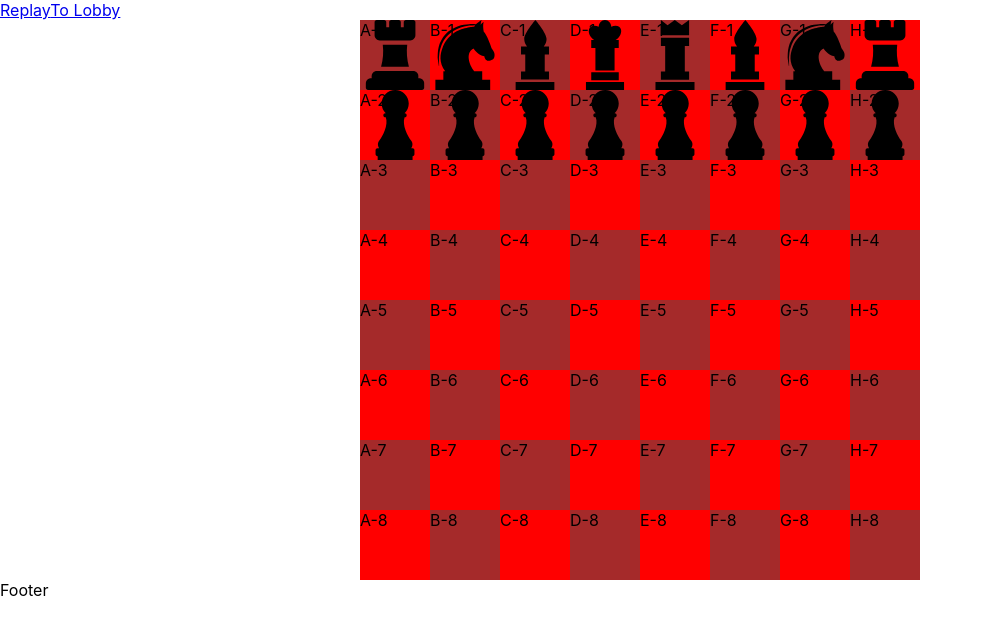
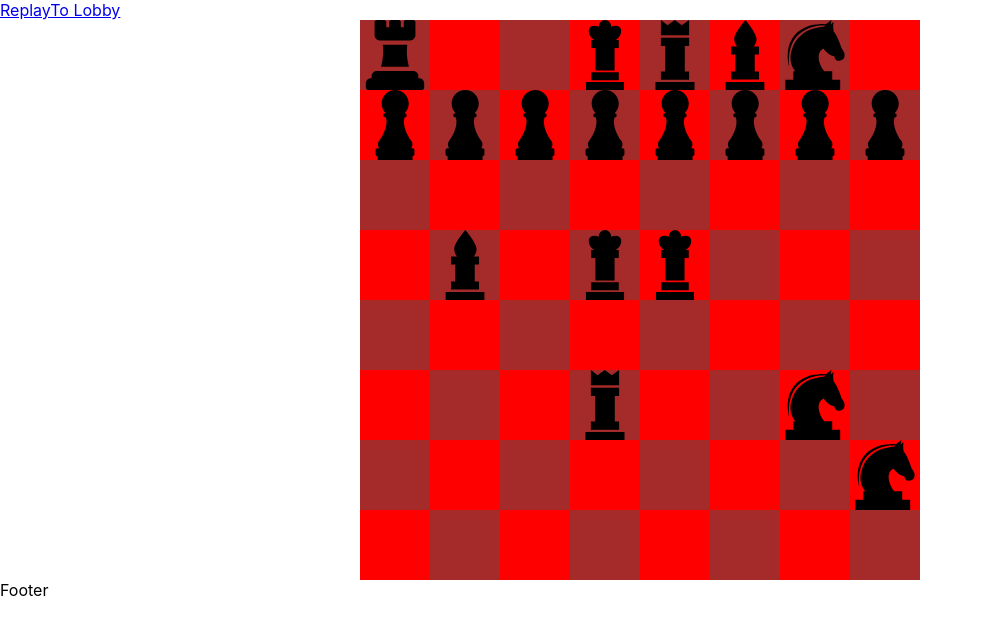
Before and after one commit to SixStringer91/codejam-chess, a React (Create React App) app: page /Game in a window 1280 px wide. Shown: the top 634 px of the page, without its empty margins (0-982 px from the left). Built offline with nearby package versions, Linux system fonts and the light colour scheme.

Commit message:
feat: add chess figures logic

```diff
--- a/src/components/main/game/figure/figure.data.ts
+++ b/src/components/main/game/figure/figure.data.ts
@@ -15,12 +15,30 @@ export const figures = {
   KING: {
     name: ChessFigures.KING,
     pic: king,
-    id: ChessID.K
+    id: ChessID.K,
+    moveCheck(figure: IMoveCheck, square: IMoveCheck) {
+      const check = (figure.x - square.x === 1
+        || figure.x - square.x === -1
+        || figure.x - square.x === 0)
+        && (figure.y - square.y === 1
+          || figure.y - square.y === -1
+          || figure.y - square.y === 0);
+      if (check) return true;
+      return false;
+    }
   },
   QUEEN: {
     name: ChessFigures.QUEEN,
     pic: queen,
-    id: ChessID.Q
+    id: ChessID.Q,
+    moveCheck(figure: IMoveCheck, square: IMoveCheck) {
+      const check = ((Math.abs(figure.x - square.x))
+        && Math.abs(figure.y - square.y))
+        || figure.x === square.x
+        || figure.y === square.y;
+      if (check) return true;
+      return false;
+    }
   },
   HORSE: {
     name: ChessFigures.HORSE,
@@ -37,7 +55,13 @@ export const figures = {
   BISHOP: {
     name: ChessFigures.BISHOP,
     pic: bishop,
-    id: ChessID.B
+    id: ChessID.B,
+    moveCheck(figure: IMoveCheck, square: IMoveCheck) {
+      const check = Math.abs(figure.x - square.x)
+      === Math.abs(figure.y - square.y);
+      if (check) return true;
+      return false;
+    }
   },
   PAWN: {
     name: ChessFigures.PAWN,
--- a/src/components/main/game/game.style.scss
+++ b/src/components/main/game/game.style.scss
@@ -14,13 +14,22 @@ $block-size:$grid-size/8;
   height:$block-size;
   background-color:red;
 }
-.chess-square:hover{
-  background-color:yellow !important;
-  cursor: pointer;
-  transition: background-color .2s;
-}
+// .chess-square:hover{
+//   background-color:yellow !important;
+//   cursor: pointer;
+//   transition: background-color .2s;
+// }
 
 .figure{
   position:absolute;
-  width:$block-size
+  width:$block-size;
+  cursor: pointer;
 }
+
+.can_move{
+  position:absolute;
+  background-color:yellow;
+  width:$block-size;
+  height:$block-size;
+  opacity: 0.5;
+}
--- a/src/components/main/game/game.tsx
+++ b/src/components/main/game/game.tsx
@@ -5,36 +5,72 @@ import { MagicNumbers, ChessID } from '../../../enums/enums';
 import './game.style.scss';
 import Figure from './figure/figure.component';
 import { figures } from './figure/figure.data';
+import Square from './square/square.component';
 
 const chessMark = ['A', 'B', 'C', 'D', 'E', 'F', 'G', 'H'];
 function Game() {
-  // eslint-disable-next-line max-len
-  const chosenFigure = useSelector((state:RootState) => state.userGrid.chosenFigure);
-  console.log('game');
+  const { chosenFigure } = useSelector((state: RootState) => state.userGrid);
   const {
     H, K, R, B, Q, P
   } = ChessID;
   const gridScheme = [
-    [R, H, B, Q, K, B, H, R],
+    [R, 0, 0, Q, K, B, H, 0],
     [P, P, P, P, P, P, P, P],
     [0, 0, 0, 0, 0, 0, 0, 0],
+    [0, B, 0, Q, Q, 0, 0, 0],
     [0, 0, 0, 0, 0, 0, 0, 0],
-    [0, 0, 0, 0, 0, 0, 0, 0],
-    [0, 0, 0, 0, 0, 0, 0, 0],
-    [0, 0, 0, 0, 0, 0, 0, 0],
+    [0, 0, 0, K, 0, 0, H, 0],
+    [0, 0, 0, 0, 0, 0, 0, H],
     [0, 0, 0, 0, 0, 0, 0, 0]
+  ];
+
+  const squareDir = [
+    {
+      x: -1,
+      y: 0
+    },
+    {
+      x: -1,
+      y: -1
+    },
+    {
+      x: 0,
+      y: -1
+    },
+    {
+      x: 1,
+      y: -1
+    },
+    {
+      x: 1,
+      y: 0
+    },
+    {
+      x: 1,
+      y: 1
+    },
+    {
+      x: 0,
+      y: 1
+    },
+    {
+      x: -1,
+      y: 1
+    }
   ];
 
   const figuresOnGridList = gridScheme
     .map((col, y) => col
-      .filter((row) => typeof row !== 'number')
       .map((row, x) => (
-        <Figure
-          coords={[x, y]}
-          key={`${row}-${x}-${y}`}
-          {...figures[row]}
-        />
-      )))
+        row !== 0
+        && (
+          <Figure
+            coords={[x, y]}
+            key={`${row}-${x}-${y}`}
+            {...figures[row]}
+          />
+        )
+      )).filter((row) => typeof row !== 'number'))
     .reduce((a, b) => [...a, ...b]);
 
   const squareCheck = (square) => {
@@ -50,38 +86,68 @@ function Game() {
 
   const chessGreed = (): ReactElement<HTMLDivElement>[] => {
     let isBLack = true;
-    const grid: ReactElement<HTMLDivElement>[] = [];
-    for (let i = 0; i < MagicNumbers.gridSize; i++) {
+    const grid:ReactElement<HTMLDivElement>[] = [];
+    for (let y = 0; y < MagicNumbers.gridSize; y++) {
       isBLack = !isBLack;
-      for (let e = 0; e < MagicNumbers.gridSize; e++) {
+      for (let x = 0; x < MagicNumbers.gridSize; x++) {
         isBLack = !isBLack;
         grid.push(
-          <div
-            key={`${e}-${i}`}
-            data-box={`${chessMark[e]}-${i + 1}`}
-            className="chess-square"
-            style={{
-              backgroundColor: `${
-                // eslint-disable-next-line no-nested-ternary
-                chosenFigure !== null && squareCheck({ x: e, y: i })
-                  ? 'yellow'
-                  : isBLack
-                    ? 'brown'
-                    : ''}`
-            }}
-          >
-            {`${chessMark[e]}-${i + 1}`}
-          </div>
+          <Square
+            color={isBLack ? 'brown' : ''}
+            coords={[x, y]}
+            chessMark={`${chessMark[x]}-${y}`}
+          />
         );
       }
     }
     return grid;
+  };
+
+  const canMoveList = () => {
+    const squareCoords = [];
+    const figureDir = {
+      x: chosenFigure.position[0],
+      y: chosenFigure.position[1]
+    };
+    for (let i = 0; i < 8; i++) {
+      if (chosenFigure.type !== 'HORSE') {
+        let x = figureDir.x + squareDir[i].x;
+        let y = figureDir.y + squareDir[i].y;
+        while (x < 8 && x > -1 && y < 8 && y > -1) {
+          if (gridScheme[y][x]) {
+            break;
+          }
+          if (squareCheck({ x, y })) {
+            squareCoords.push({ x, y });
+          }
+          x += squareDir[i].x;
+          y += squareDir[i].y;
+        }
+      } else {
+        for (let x = 0; x < 8; x++) {
+          if (squareCheck({ x, y: i }) && !gridScheme[i][x]) {
+            squareCoords.push({ x, y: i });
+          }
+        }
+      }
+    }
+    return squareCoords.map((el) => (
+      <div
+        key={`can_move-${el.x}-${el.y}`}
+        className="can_move"
+        style={{
+          left: `${el.x * 70}px`,
+          top: `${el.y * 70}px`
+        }}
+      />
+    ));
   };
   return (
     <>
       <div className="grid">
         {figuresOnGridList}
         {chessGreed()}
+        {chosenFigure ? canMoveList() : ''}
       </div>
     </>
   );
--- /dev/null
+++ b/src/components/main/game/square/square.component.tsx
@@ -0,0 +1,34 @@
+import React from 'react';
+import { useSelector } from 'react-redux';
+import { RootState } from '../../../../redux/reducers';
+
+interface ISquareProps {
+  coords: number[];
+  chessMark: string;
+  color: string;
+}
+
+function Square(props: ISquareProps) {
+  const { chosenFigure } = useSelector((state: RootState) => state.userGrid);
+  const { coords, chessMark, color } = props;
+  const setPosition = (coord) => `${(560 / 8) * coord}px`;
+  return (
+    <>
+      <div
+        key={`${coords[0]}-${coords[1]}`}
+        data-box={chessMark}
+        className="chess-square"
+        style={{
+          backgroundColor: chosenFigure
+          && chosenFigure.position[0] === coords[0]
+          && chosenFigure.position[1] === coords[1] ? 'green' : color,
+          left: setPosition(coords[1]),
+          top: setPosition(coords[0])
+        }}
+      />
+
+    </>
+  );
+}
+
+export default Square;
```
Also changed, not shown: .eslintrc.json, 1 other file (tests, documents, lock files or other folders).
